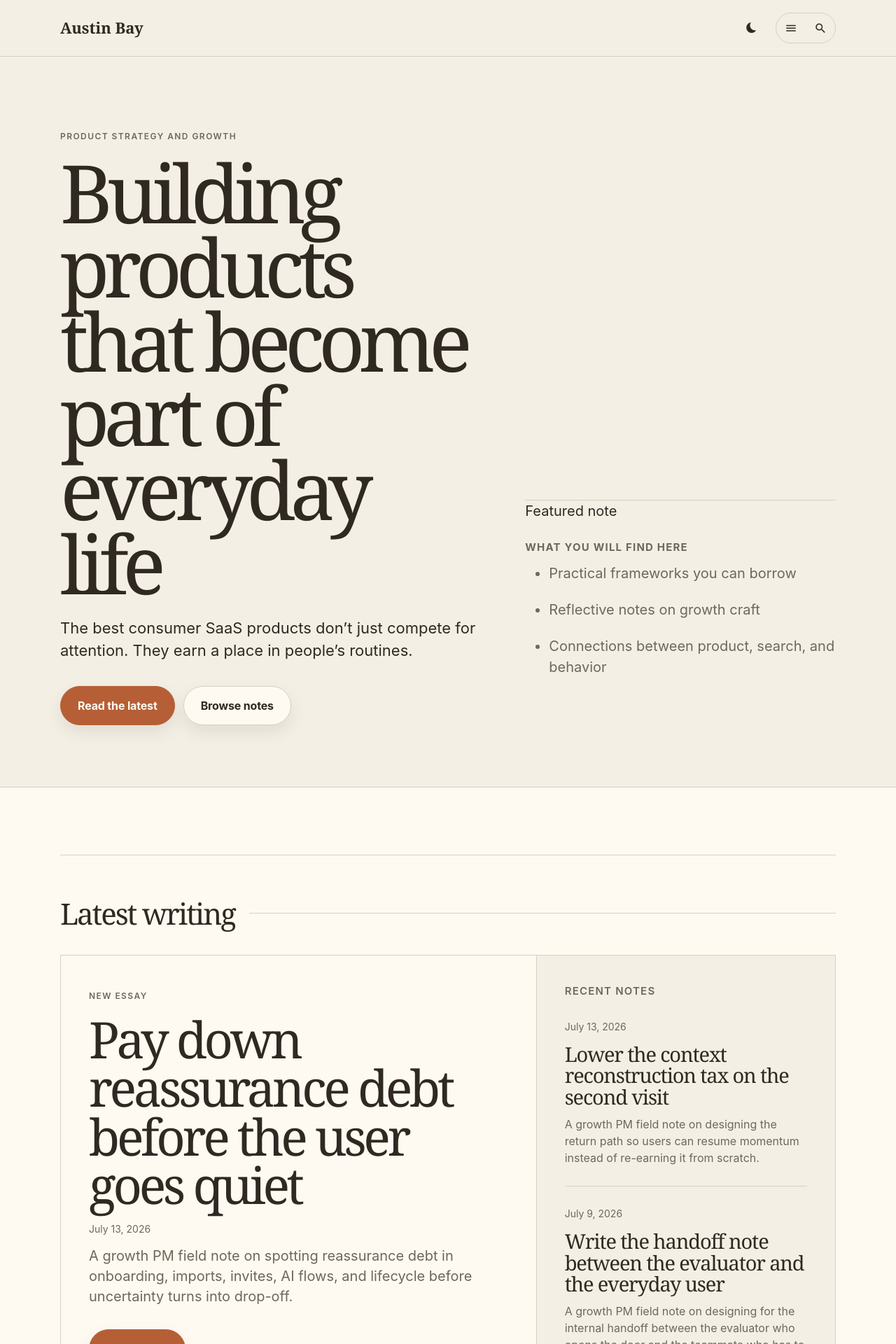
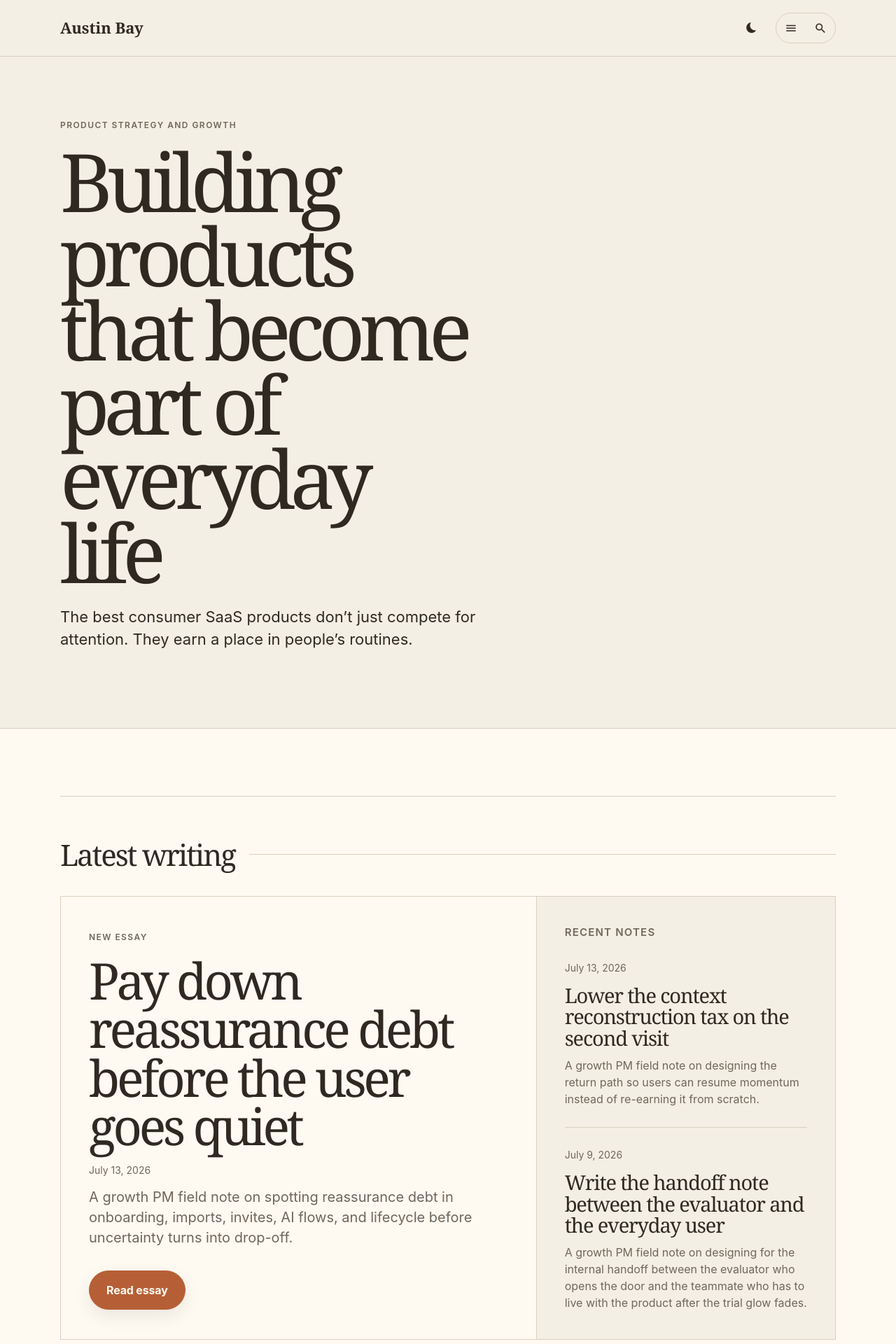
Before and after one commit to austinjbay/austinjbay.github.io, a Jekyll site: the page built from index.md, in a window 1280 px wide. Shown: the top 1920 px of the page at 70% size. Built offline with Jekyll 4.4.1, drawn with Linux system fonts in a browser that asks for light colours; nearby versions of some CDN libraries.

Commit message:
Condense homepage hero spacing

```diff
--- a/_includes/hero.html
+++ b/_includes/hero.html
@@ -3,19 +3,12 @@
   <div class="container">
     <div class="row">
       <div class="col col-12">
-        {% assign latest_post = site.posts.first %}
         <div class="hero__inner">
 
           <div class="hero__left">
             <span class="hero__eyebrow">Product strategy and growth</span>
             <h1 class="hero__title">{{ site.hero.hero__title }}</h1>
             {{ site.hero.hero__description | markdownify | replace: '<p>', '<p class="hero__description">' }}
-            <div class="hero__actions">
-              {% if latest_post %}
-              <a class="button button--primary" href="{{ latest_post.url | relative_url }}">Read the latest</a>
-              {% endif %}
-              <a class="button" href="#explore-threads">Browse notes</a>
-            </div>
             {% if site.mailchimp == "enable" %}
             <div class="hero__subscribe">
               <form class="subscribe-form validate"
@@ -29,28 +22,6 @@
             {% endif %}
           </div>
 
-          <div class="hero__right">
-            <div class="hero__panel">
-              <span class="hero__panel-label">Featured note</span>
-              {% if desk_post %}
-              <div class="hero__panel-block">
-                <p class="hero__panel-title">Current artifact</p>
-                <a class="hero__panel-link" href="{{ desk_post.url | relative_url }}">{{ desk_post.title }}</a>
-                <p class="hero__panel-copy">
-                  {% if desk_post.description %}{{ desk_post.description }}{% else %}A practical note from the growth product desk.{% endif %}
-                </p>
-              </div>
-              {% endif %}
-              <div class="hero__panel-block">
-                <p class="hero__panel-title">What you will find here</p>
-                <ul class="hero__panel-list">
-                  <li>Practical frameworks you can borrow</li>
-                  <li>Reflective notes on growth craft</li>
-                  <li>Connections between product, search, and behavior</li>
-                </ul>
-              </div>
-            </div>
-          </div>
         </div>
       </div>
     </div>
--- a/_sass/3-modules/_hero.scss
+++ b/_sass/3-modules/_hero.scss
@@ -1,12 +1,12 @@
 /* Hero */
 .hero {
-  padding: 96px 0 88px;
+  padding: 80px 0 76px;
   margin-bottom: 96px;
   background: var(--background-alt-color);
   border-bottom: 1px solid var(--border-color);
 
   @media only screen and (max-width: $mobile) {
-    padding: 64px 0;
+    padding: 56px 0;
     margin-bottom: 64px;
   }
 }
```
